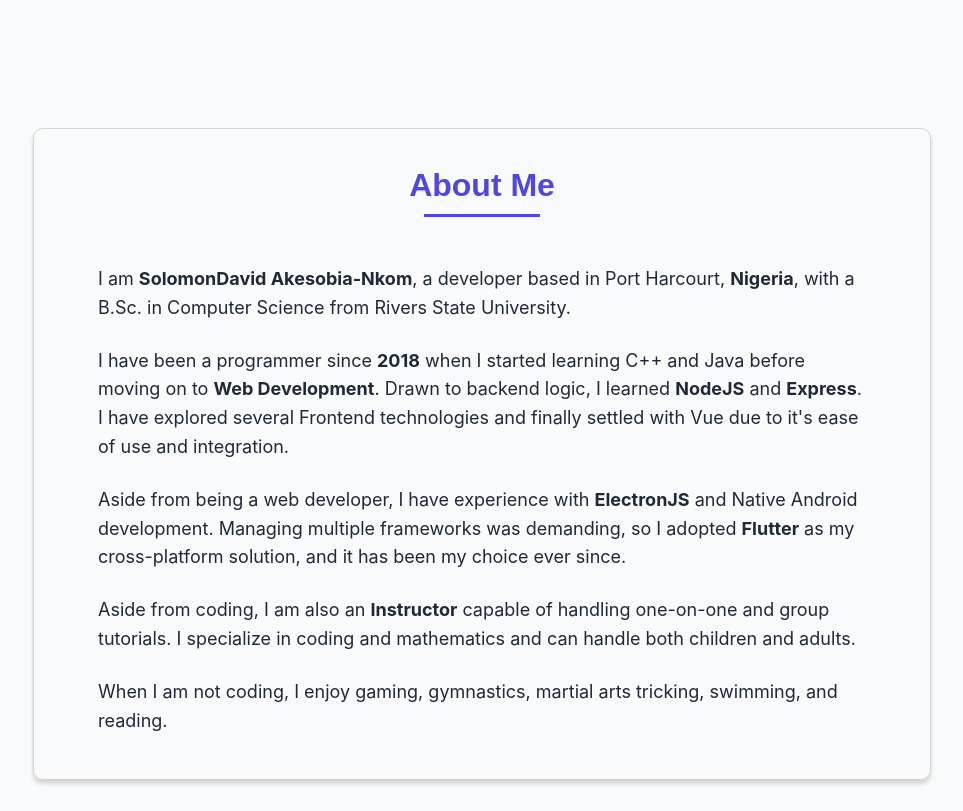
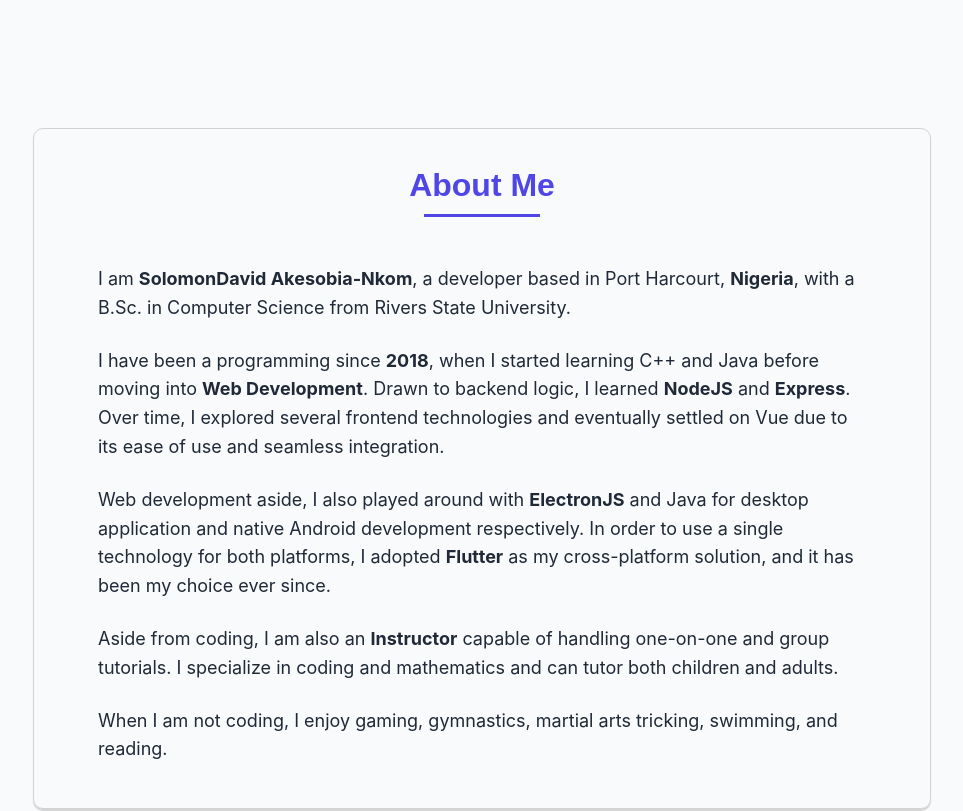
Before and after one commit to Solomon-David/Portfolio, a Vue app: page / in a window 1280 px wide. Shown: the part 680-1491 px from the top of the page, without its empty margins (158-1121 px from the left). Built offline with nearby package versions, Linux system fonts and the light colour scheme.

Commit message:
To Daniel's Taste

```diff
--- a/src/components/ExperienceComponent.vue
+++ b/src/components/ExperienceComponent.vue
@@ -66,10 +66,11 @@ const props = defineProps({
 .experience-list {
   display: flex;
   flex-direction: column;
-  align-items: center;
+  align-items: start;
 }
 
 .experience-list li {
+  margin-left: 15px;
   width: 80%;
   position: relative;
 }
@@ -81,7 +82,11 @@ const props = defineProps({
 @media screen and (min-width: 450px) {
   .experience-list {
     align-items: start;
-    margin-left: 3%;
+    margin-left: 0;
+  }
+
+  .experience-list li {
+    margin-left: 20px;
   }
 }
 </style>
--- a/src/components/FloatingCardSection.vue
+++ b/src/components/FloatingCardSection.vue
@@ -19,7 +19,7 @@
   justify-content: center;
   align-items: center;
   gap: 1vh;
-  box-shadow: 0 4px 4px 0 var(--grey);
+  box-shadow: 0 2px 1px 0 var(--grey);
 }
 
 p {
--- a/src/components/MainComponent.vue
+++ b/src/components/MainComponent.vue
@@ -158,24 +158,24 @@ onMounted(() => {
           </p>
 
           <p>
-            I have been a programmer since <b>2018</b> when I started learning C++ and
-            Java before moving on to <b>Web Development</b>. Drawn to backend logic, I
-            learned <b>NodeJS</b> and <b>Express</b>. I have explored several Frontend
-            technologies and finally settled with Vue due to it's ease of use and
-            integration.
+            I have been a programming since <b>2018</b>, when I started learning C++ and
+            Java before moving into <b>Web Development</b>. Drawn to backend logic, I
+            learned <b>NodeJS</b> and <b>Express</b>. Over time, I explored several
+            frontend technologies and eventually settled on Vue due to its ease of use and
+            seamless integration.
           </p>
 
           <p>
-            Aside from being a web developer, I have experience with <b>ElectronJS</b> and
-            Native Android development. Managing multiple frameworks was demanding, so I
-            adopted <b>Flutter</b> as my cross-platform solution, and it has been my
-            choice ever since.
+            Web development aside, I also played around with <b>ElectronJS</b> and Java
+            for desktop application and native Android development respectively. In order
+            to use a single technology for both platforms, I adopted <b>Flutter</b> as my
+            cross-platform solution, and it has been my choice ever since.
           </p>
 
           <p>
             Aside from coding, I am also an <b>Instructor</b> capable of handling
             one-on-one and group tutorials. I specialize in coding and mathematics and can
-            handle both children and adults.
+            tutor both children and adults.
           </p>
 
           <p>
```
